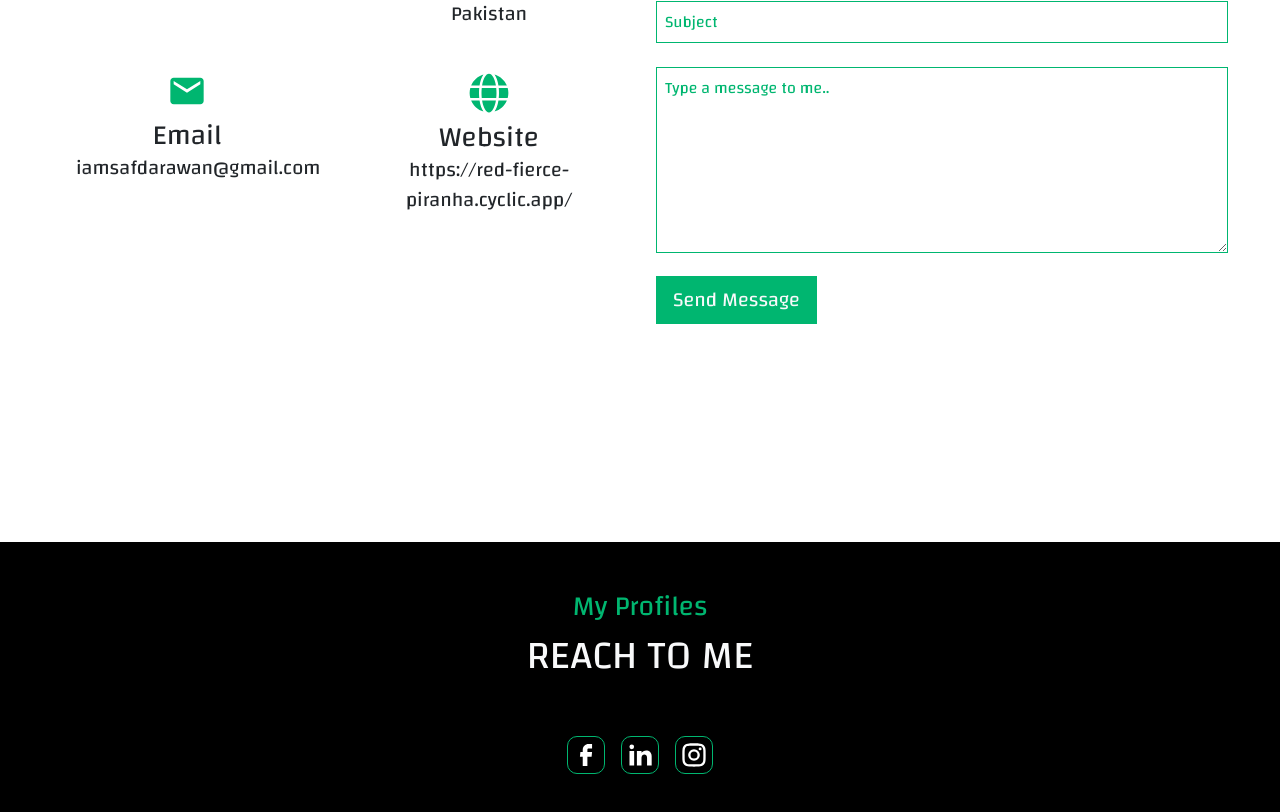
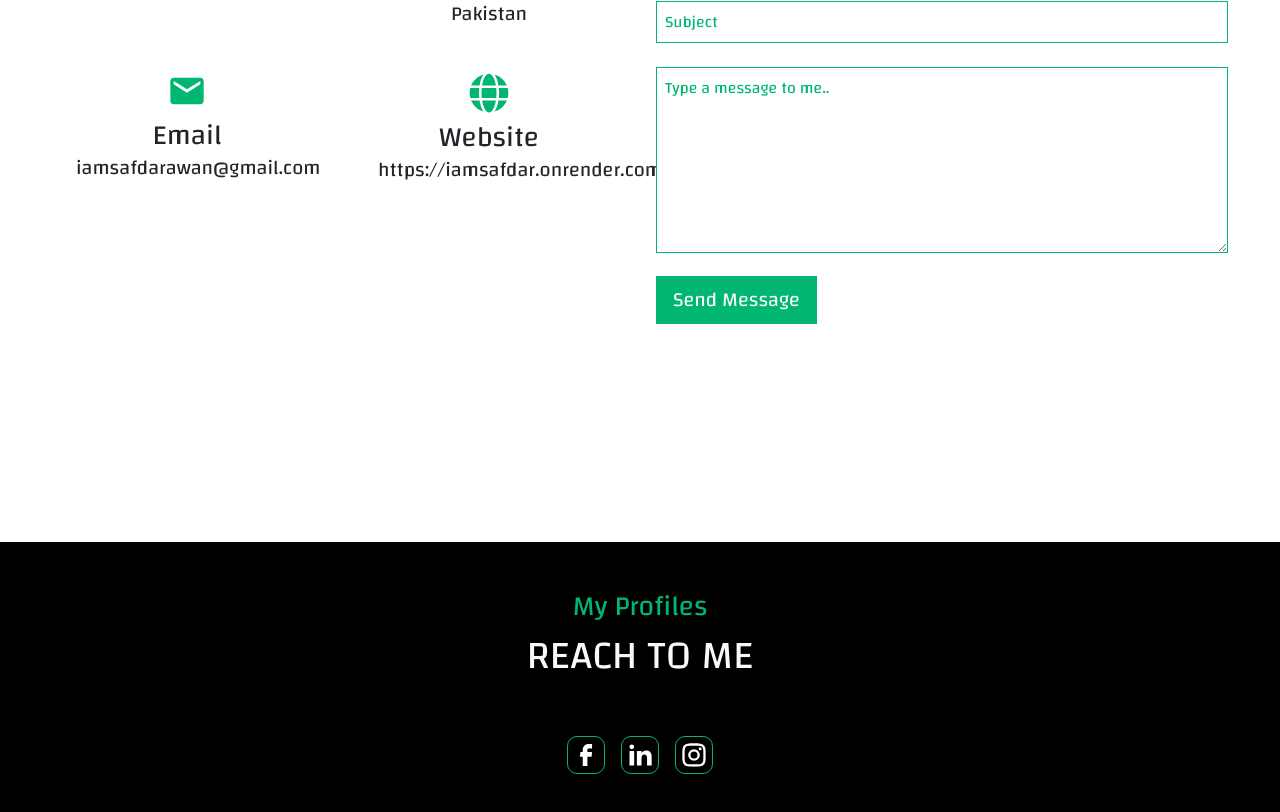
Before and after one commit to safdarAwaN786/Portfolio, a React (Create React App) app in the folder frontend/: page / in a window 1280 px wide. Shown: the part 4957-5769 px from the top of the page. Built offline with nearby package versions, Linux system fonts and the light colour scheme.

Commit message:
link updated

```diff
--- a/frontend/src/components/ContactsSection.jsx
+++ b/frontend/src/components/ContactsSection.jsx
@@ -66,7 +66,7 @@ export default function ContactsSection() {
                         <FaGlobe className="fs-1 mx-auto lightGreenColor" />
                         <div className="p-lg-2 p-md-2 p-0">
                             <h3 className="text-center mb-0">Website</h3>
-                            <p className="text-center fs-5">https://red-fierce-piranha.cyclic.app/</p>
+                            <p className="text-center fs-5">https://iamsafdar.onrender.com/</p>
                         </div>
                     </div>
                 </div>
```
Also changed, not shown: 9 other files (tests, documents, lock files or other folders).
